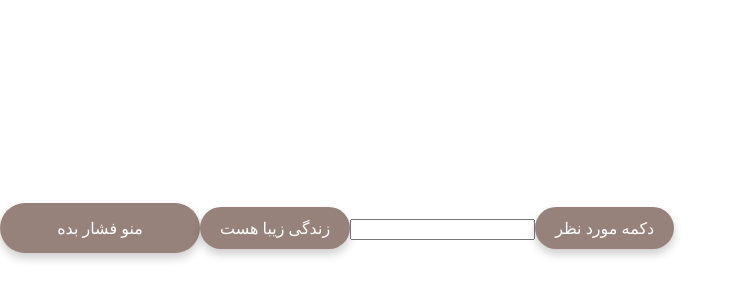
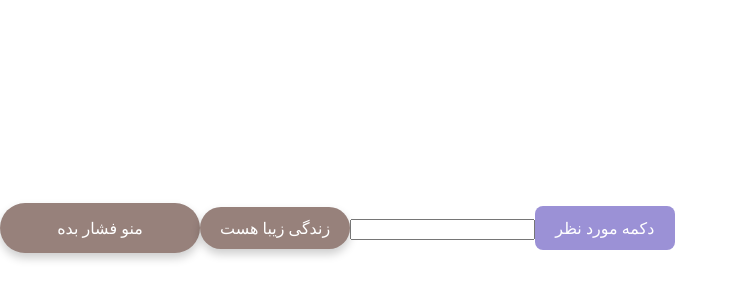
Before and after one commit to kamyarrazi14999/react-js, a React (Vite) app in the folder kamyarrazi/: page / in a window 1280 px wide. Shown: the part 172-472 px from the top of the page, without its empty margins (0-740 px from the left). Built offline with nearby package versions, Linux system fonts and the light colour scheme.

Commit message:
Update Input component to use CSS module for button styling

```diff
--- a/kamyarrazi/src/compoments/form/input.jsx
+++ b/kamyarrazi/src/compoments/form/input.jsx
@@ -1,10 +1,11 @@
+import style   from './input.module.css';
 const Input=() => {
 
 
     return (
         <>
             <input></input>
-            <button className="btn">دکمه مورد نظر</button>
+            <button className={style.btn}>دکمه مورد نظر</button>
         </>
     )
 };
--- a/kamyarrazi/src/compoments/form/input.module.css
+++ b/kamyarrazi/src/compoments/form/input.module.css
@@ -0,0 +1,4 @@
+.btn{
+background-color:rgb(155, 145, 214);
+color:white;
+}
```
